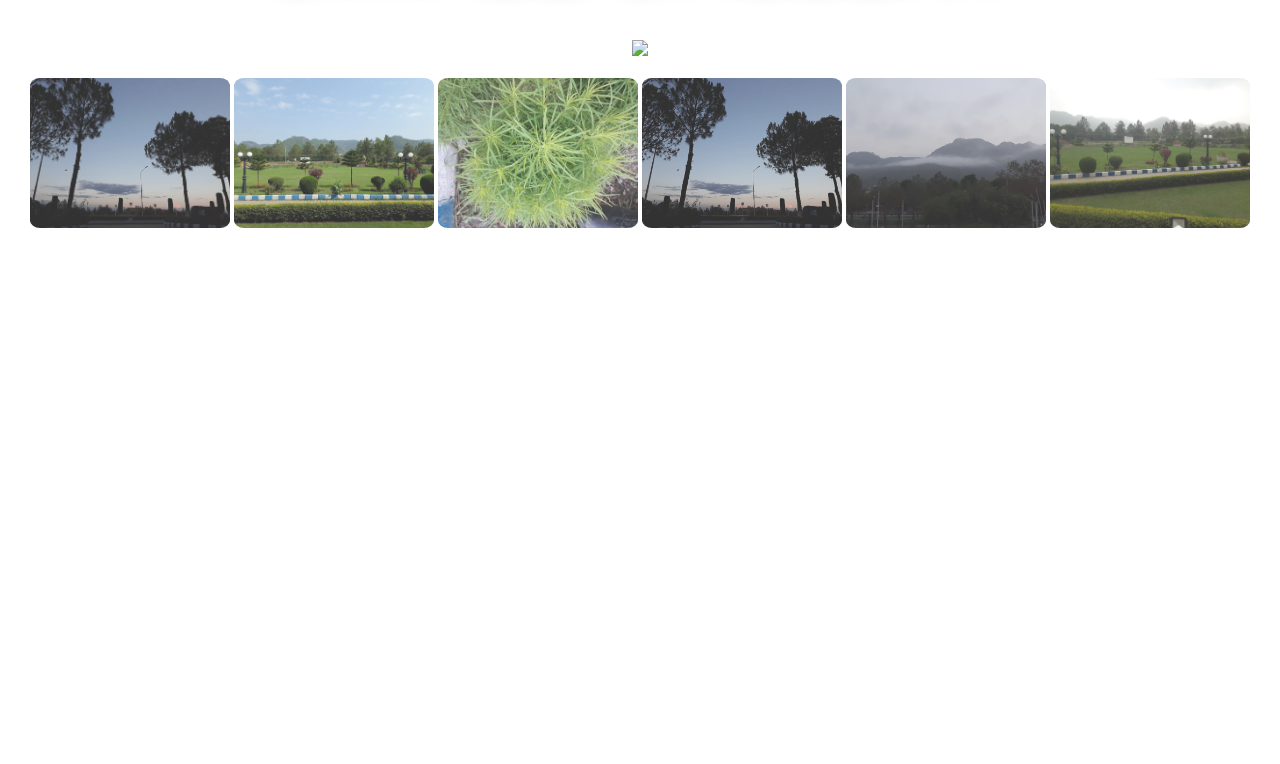
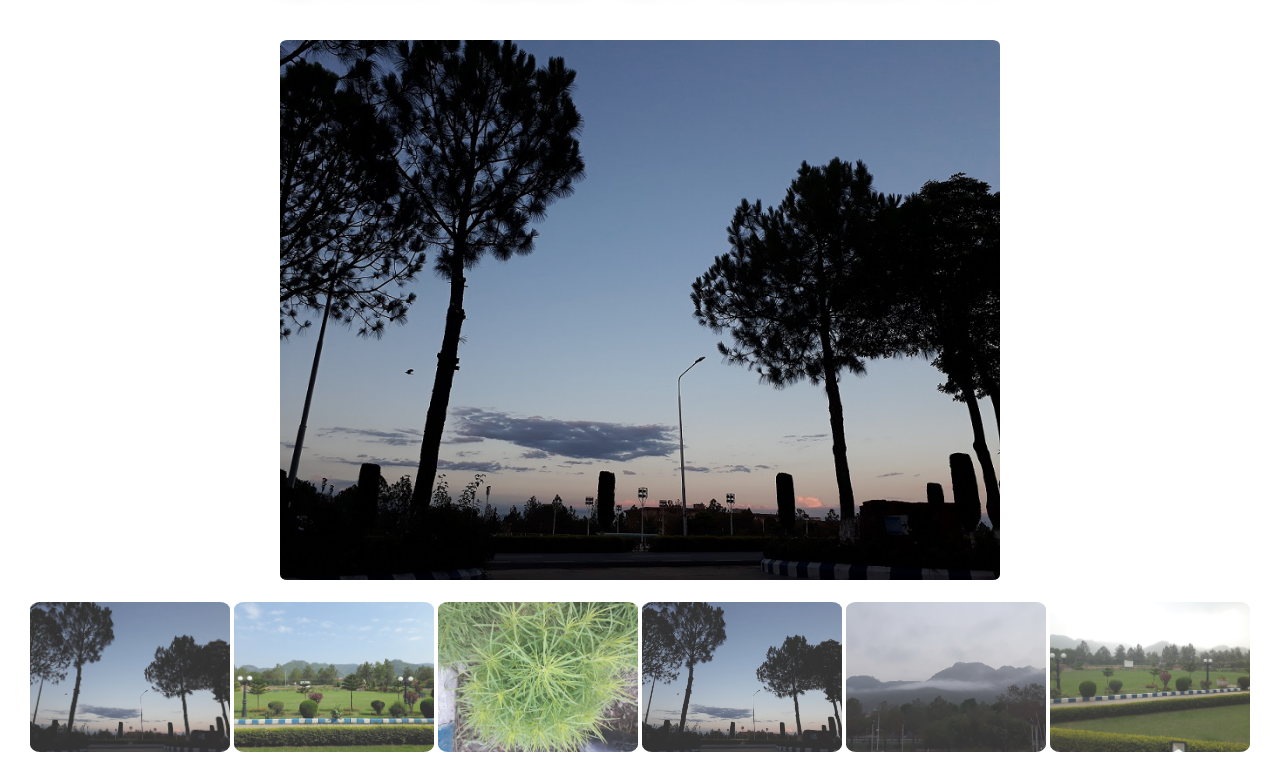
Before and after one commit to bilalMJHD/Simple-JS-Gallery, a plain HTML site: page index.html in a window 1280 px wide. Shown: the part 171-935 px from the top of the page. Before the commit the page ends 800 px from the top, so only its background shows below. Drawn offline with Linux system fonts and the light colour scheme.

Commit message:
Fixed preview image url

```diff
--- a/index.html
+++ b/index.html
@@ -44,7 +44,7 @@
 <body>
 	<h1>Simple Gallery</h1>
 <div class="preview" align="center">
-		<img name="preview" src="img1.jpg">
+		<img name="preview" src="optimized/img1.jpg">
 	</div>
 	<br>
 	<div class="thumbnails" align="center">
```
